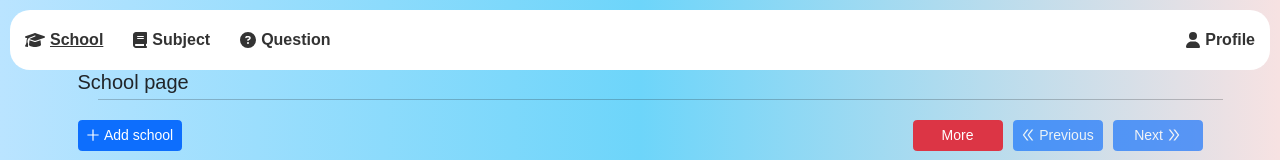
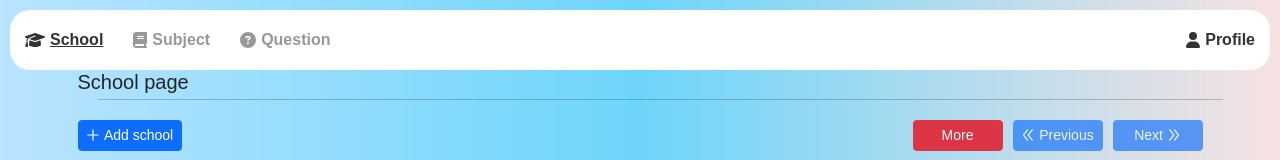
Before and after one commit to VuzPham/PRJ_Noah_FETeam9, a React (Create React App) app: page /school in a window 1280 px wide. Shown: the top 160 px of the page. Built offline with nearby package versions, Linux system fonts and the light colour scheme; data requests are answered from the project's data file; sample sign-in values are in the browser's storage.

Commit message:
done sequentially for header

```diff
--- a/src/App.js
+++ b/src/App.js
@@ -4,8 +4,16 @@ import { AuthProvider } from '~/auth/AuthContext';
 
 import DefaultLayout from '~/components/Layout/DefaultLayout';
 import ProtectedRoute from '~/components/ProtectedRoute';
+import { useState } from 'react'; // Import useState to manage selectedSchool
 
 function App() {
+  const [selectedSchool, setSelectedSchool] = useState(null); // Step 1: Define the selectedSchool state
+
+  // Function to handle school selection
+  const handleSchoolSelect = (schoolId) => {
+    setSelectedSchool(schoolId); // Update selectedSchool when a school is selected
+  };
+
   return (
     <AuthProvider>
       <Router>
@@ -13,7 +21,7 @@ function App() {
           <Routes>
             {publicRoutes.map((route, index) => {
               const Page = route.component;
-              return <Route key={index} path={route.path} element={<Page />} />;
+              return <Route key={index} path={route.path} element={<Page onSelectSchool={handleSchoolSelect} />} />; // Pass the function to public routes
             })}
 
             {privateRoutes.map((route, index) => {
@@ -24,7 +32,7 @@ function App() {
                   path={route.path}
                   element={
                     <ProtectedRoute>
-                      <DefaultLayout>
+                      <DefaultLayout selectedSchool={selectedSchool} onSelectSchool={handleSchoolSelect}> {/* Step 3: Pass the selectedSchool state */}
                         <Page />
                       </DefaultLayout>
                     </ProtectedRoute>
--- a/src/components/Layout/DefaultLayout/Header/Header.module.scss
+++ b/src/components/Layout/DefaultLayout/Header/Header.module.scss
@@ -16,6 +16,7 @@
     cursor: pointer;
 }
 
+
 .nav-list {
     display: flex;
     align-items: center;
@@ -31,6 +32,12 @@
         line-height: 60px;
         padding: 0 15px;
         transition: background-color .1s linear;
+
+        &.disabled {
+            pointer-events: none;  // Vô hiệu hóa sự kiện chuột
+            opacity: 0.5;          // Giảm độ sáng để hiển thị trạng thái vô hiệu hóa
+            color: gray;           // Thay đổi màu sắc để thể hiện trạng thái vô hiệu hóa
+        }
 
         a {
             display: flex;
--- a/src/components/Layout/DefaultLayout/Header/index.js
+++ b/src/components/Layout/DefaultLayout/Header/index.js
@@ -1,14 +1,17 @@
 import classNames from "classnames/bind";
 import { FontAwesomeIcon } from "@fortawesome/react-fontawesome";
 import { faBook, faCircleQuestion, faGraduationCap, faUser, faBars, faTimes } from "@fortawesome/free-solid-svg-icons";
-import { NavLink } from "react-router-dom";
-import { useState } from "react";
+import { NavLink, useNavigate, useLocation } from "react-router-dom";
+import { useEffect, useState } from "react";
+import styles from './Header.module.scss';
 
-import styles from './Header.module.scss';
 const cx = classNames.bind(styles);
 
 function Header() {
     const [isMenuOpen, setIsMenuOpen] = useState(false);
+    const [selectedSubjectId, setSelectedSubjectId] = useState(null);
+    const navigate = useNavigate();
+    const location = useLocation(); // Lấy thông tin đường dẫn hiện tại
 
     const toggleMenu = () => {
         setIsMenuOpen(!isMenuOpen);
@@ -17,6 +20,33 @@ function Header() {
     const closeMenu = () => {
         setIsMenuOpen(false);
     };
+
+    useEffect(() => {
+        const schoolId = localStorage.getItem('selectedSchoolId');
+        setSelectedSubjectId(schoolId);
+    }, []);
+
+    const handleSubjectClick = () => {
+        const selectedSchoolId = localStorage.getItem('selectedSchoolId');
+        if (selectedSchoolId) {
+            navigate(`/subject/${selectedSchoolId}`);
+        } else {
+            console.log("No school selected");
+        }
+    };
+
+    const handleQuestionClick = (e) => {
+        if (!selectedSubjectId) {
+            e.preventDefault();
+        } else {
+            closeMenu();
+            navigate(`/question/${selectedSubjectId}`);
+        }
+    };
+
+    const isOnSchoolPage = location.pathname === '/school';
+    const isOnQuestionPage = location.pathname.startsWith('/question'); // Kiểm tra nếu đang ở trang Question
+    const isSubjectPage = location.pathname.startsWith('/subject');
 
     return (
         <div className={cx('wrapper')}>
@@ -30,23 +60,27 @@ function Header() {
                             <NavLink
                                 to="/school"
                                 className={({ isActive }) => cx('nav-link', { active: isActive })}
-                                onClick={closeMenu}>
+                                onClick={() => {
+                                    closeMenu();
+                                    localStorage.removeItem('selectedSchoolId');
+                                    setSelectedSubjectId(null);
+                                }}>
                                 <FontAwesomeIcon className={cx('icon')} icon={faGraduationCap} /> School
                             </NavLink>
                         </li>
-                        <li className={cx('nav-item')}>
+                        <li className={cx('nav-item', { disabled: isOnSchoolPage })}>
                             <NavLink
-                                to="/subject"
+                                to={`/subject/${localStorage.getItem('selectedSchoolId')}`}
                                 className={({ isActive }) => cx('nav-link', { active: isActive })}
-                                onClick={closeMenu}>
+                                onClick={handleSubjectClick}>
                                 <FontAwesomeIcon className={cx('icon')} icon={faBook} /> Subject
                             </NavLink>
                         </li>
-                        <li className={cx('nav-item')}>
+                        <li className={cx('nav-item', { disabled: isOnSchoolPage || isSubjectPage  })}>
                             <NavLink
-                                to="/question"
-                                className={({ isActive }) => cx('nav-link', { active: isActive })}
-                                onClick={closeMenu}>
+                                to={`/question/${selectedSubjectId}`}
+                                className={({ isActive }) => cx('nav-link', { active: isActive || isOnQuestionPage })} // Cập nhật đây
+                                onClick={handleQuestionClick}>
                                 <FontAwesomeIcon className={cx('icon')} icon={faCircleQuestion} /> Question
                             </NavLink>
                         </li>
--- a/src/components/Layout/DefaultLayout/index.js
+++ b/src/components/Layout/DefaultLayout/index.js
@@ -1,9 +1,9 @@
 import Header from "./Header";
 
-function DefaulLayout({children}) {
+function DefaulLayout({children, selectedSchool, onSelectSchool}) {
     return (
         <div>
-            <Header />
+             <Header selectedSchool={selectedSchool} currentPage="subject" />
             <div className="container">
                 <div className="content">
                     {children}
--- a/src/pages/School/index.js
+++ b/src/pages/School/index.js
@@ -13,7 +13,7 @@ import ModalEditSchool from '../Modal/Modal_Edit_School';
 import axios from 'axios';
 
 
-function School() {
+function School({ onSelectSchool }) {
     const [allSchools, setAllSchools] = useState([]);
 
     const itemsPerPage = 10;
@@ -28,6 +28,7 @@ function School() {
     const [isEditSchoolModalVisible, setIsEditSchoolModalVisible] = useState(false);
 
     const navigate = useNavigate();
+
 
     const handleNext = () => {
         if ((currentPage + 1) * itemsPerPage < allSchools.length) {
@@ -139,7 +140,6 @@ function School() {
 
     // Fetch data schools
 
-
     useEffect(() => {
         fetchSchools();
     }, [])
@@ -158,8 +158,9 @@ function School() {
         }
     }
 
-    const handleSchoolClick = (subjectID) => {
-        navigate(`/subject/${subjectID}`)
+    const handleSchoolClick = (schoolID) => {
+        localStorage.setItem('selectedSchoolId', schoolID);
+        navigate(`/subject/${schoolID}`)
     }
 
     return (
```
Also changed, not shown: db.json.
